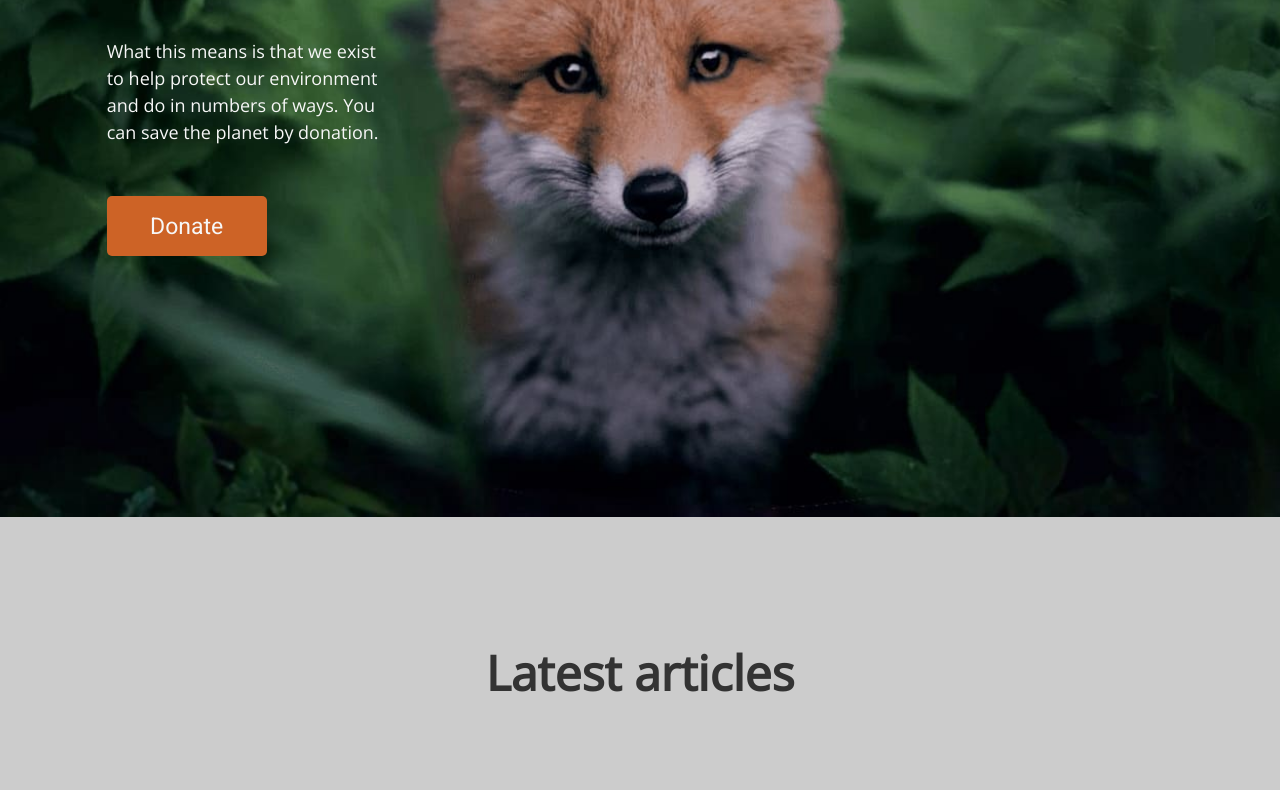
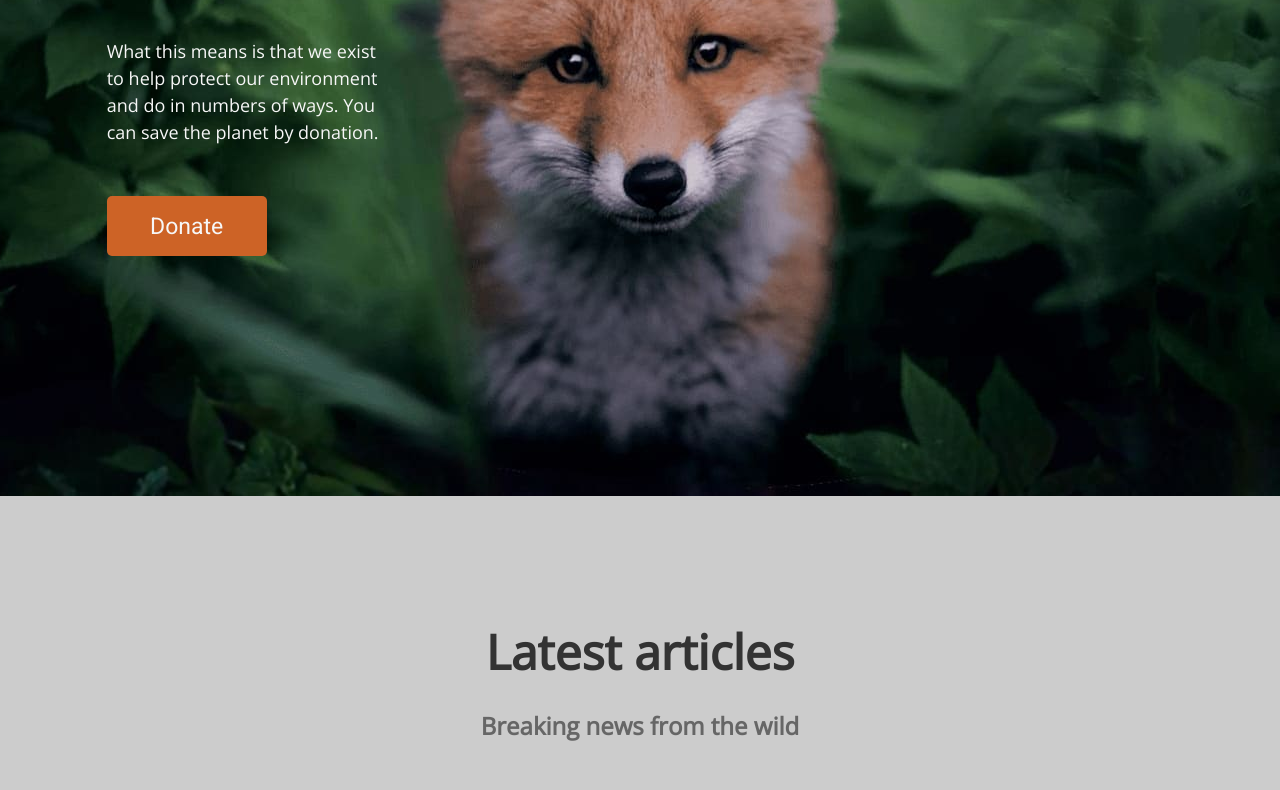
Before and after one commit to evitla/JSFE2021Q1, a plain HTML site: page wildlife/index.html in a window 1280 px wide. Shown: the part 283-1073 px from the top of the page. Drawn offline with nearby package versions, Linux system fonts and the light colour scheme; files that its build step writes are made by us from their sources; files whose address does not match are found by name.

Commit message:
fix: fix header height

```diff
--- a/wildlife/style/scss/_header.scss
+++ b/wildlife/style/scss/_header.scss
@@ -6,7 +6,7 @@
 header {
   background: url("../assets/header-img.png") no-repeat center;
   background-size: cover;
-  height: 100vh;
+  height: 779px;
 }
 
 .logo {
```
